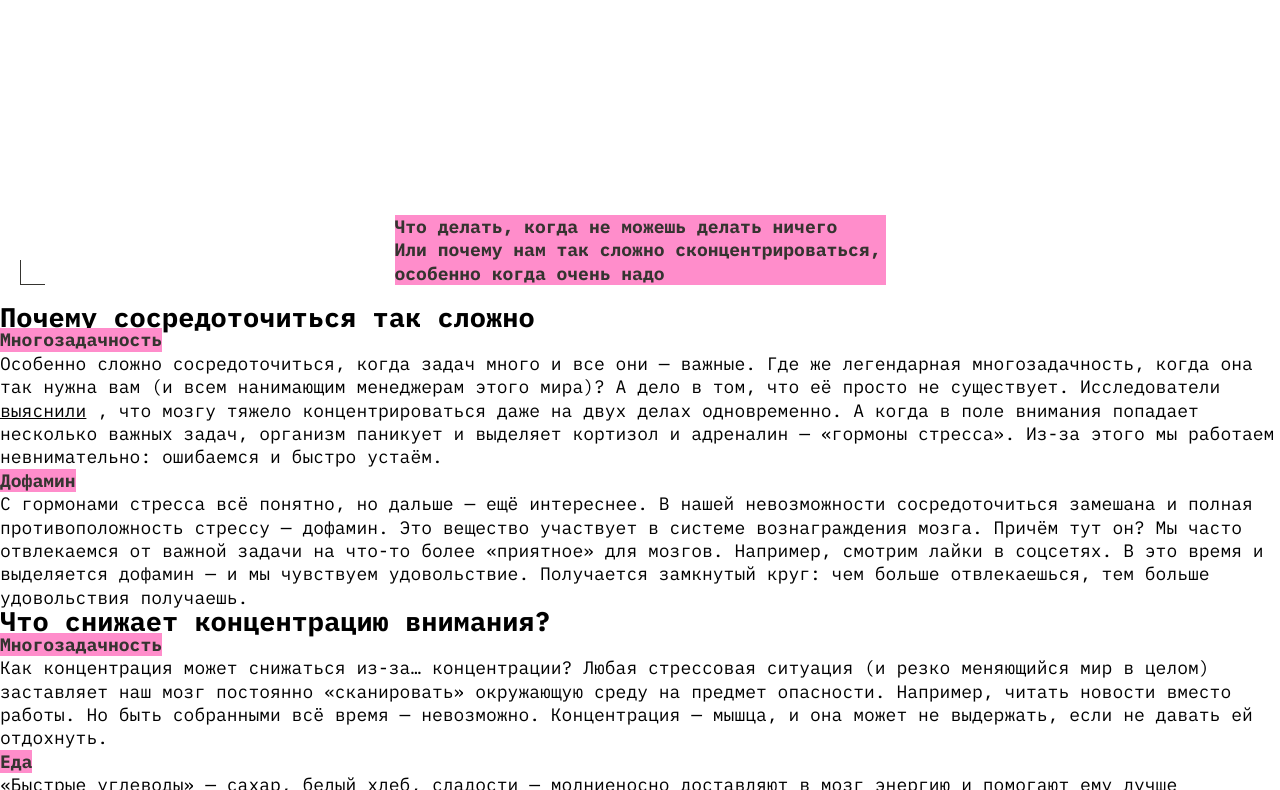
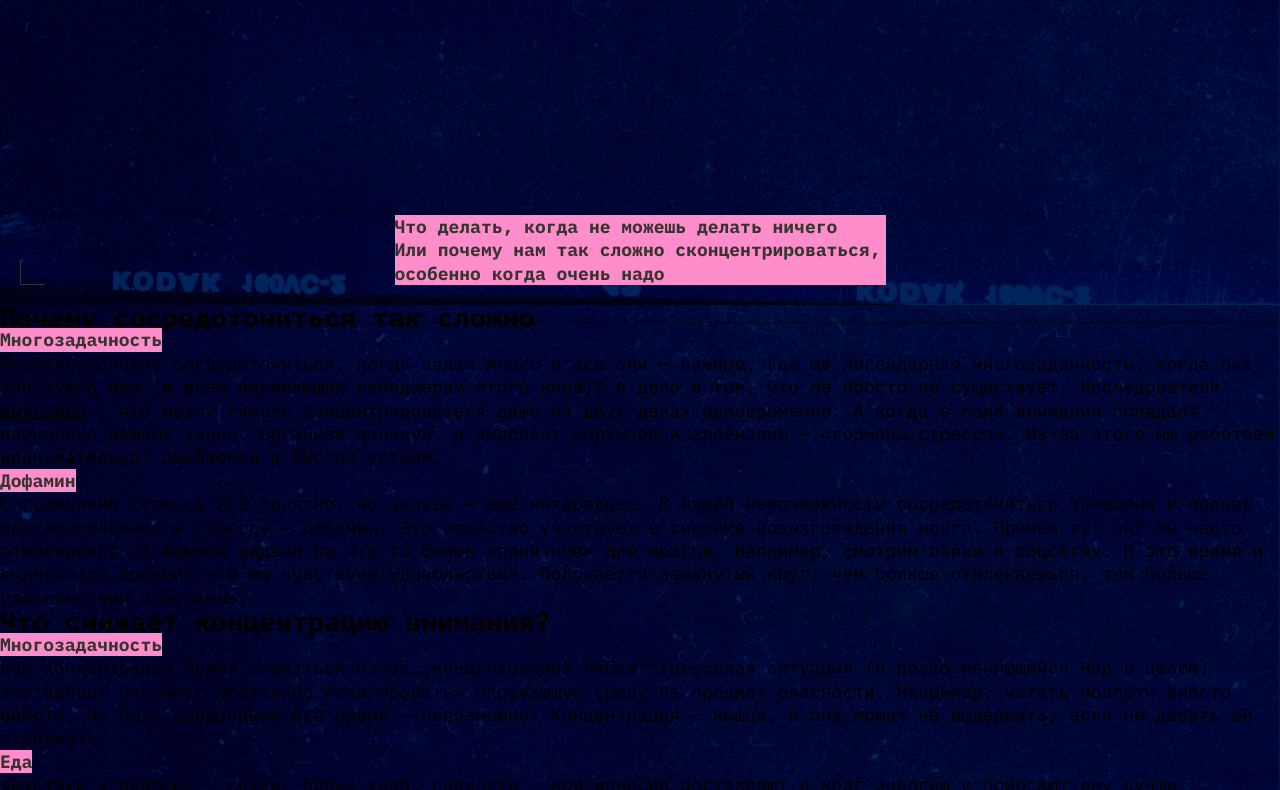
Before and after one commit to galyatregubowa31-droid/slozhno-sosredotochitsya-ad, a plain HTML site: page index.html in a window 1280 px wide. Shown: the part 495-1285 px from the top of the page. Drawn offline with Linux system fonts and the light colour scheme.

Commit message:
Update variables.css

```diff
--- a/styles/variables.css
+++ b/styles/variables.css
@@ -1,18 +1,4 @@
-/*:root {
-  --title-color: #DB00FF;
-  --text-color: #F1B2CE;
-  --sub-text-color: #000028;
-  --accent-color: #ff0070;
-  --font: 'IBM Plex mono', sans-serif;
-  --font-size: 18px;
-  --button-color: #ff0070;
-  --background-image: url(../images/cover-image-dark.png);
-  /*--header-bg-image: url(../images/cover-image-dark.png);*/
-  /*--header-font-size: clamp(7.5rem, 0.5625rem + 14.4531vw, 9.8125rem);
-  --footer-font-size: clamp(7.5rem, 0.5625rem + 14.4531vw, 9.8125rem);
-}*/
-
-/*:root {
+:root {
   --title-color: #DB00FF;
   --text-color: #F1B2CE;
   --sub-text-color: #000028;
@@ -23,30 +9,4 @@
   --background-image: url(../images/cover-image-dark.png);
   --header-font-size: clamp(7.5rem, 0.5625rem + 14.4531vw, 9.8125rem);
   --footer-font-size: clamp(7.5rem, 0.5625rem + 14.4531vw, 9.8125rem);
-}*/
-
-/*:root {
-  --title-color: #DB00FF;
-  --text-color: #F1B2CE;
-  --sub-text-color: #000028;
-  --accent-color: #ff0070;
-  --button-color: #ff0070;
-  --font: 'IBM Plex mono', sans-serif;
-  --font-size: 18px;
-  --background-image: url(../images/cover-image-dark.png);
-  --header-font-size: clamp(7.5rem, 0.5625rem + 14.4531vw, 9.8125rem);
-  --footer-font-size: clamp(7.5rem, 0.5625rem + 14.4531vw, 9.8125rem);
-}*/
-
-:root {
-  --title-color: #DB00FF;
-  --text-color: #F1B2CE;
-  --sub-text-color: #000028;
-  --accent-color: #ff0070;
-  --font: 'IBM Plex mono', monospace;
-  --font-size: 18px;
-  --button-color: #ff0070;
-  --backgroung-image: url(../images/cover-image-dark.png);
-  --header-font-size: clamp(7.25rem, 7.0115rem + 1.0178vw, 7.5rem);
-  --footer-font-size: clamp(7.25rem, 7.0115rem + 1.0178vw, 7.5rem);
 }
```
